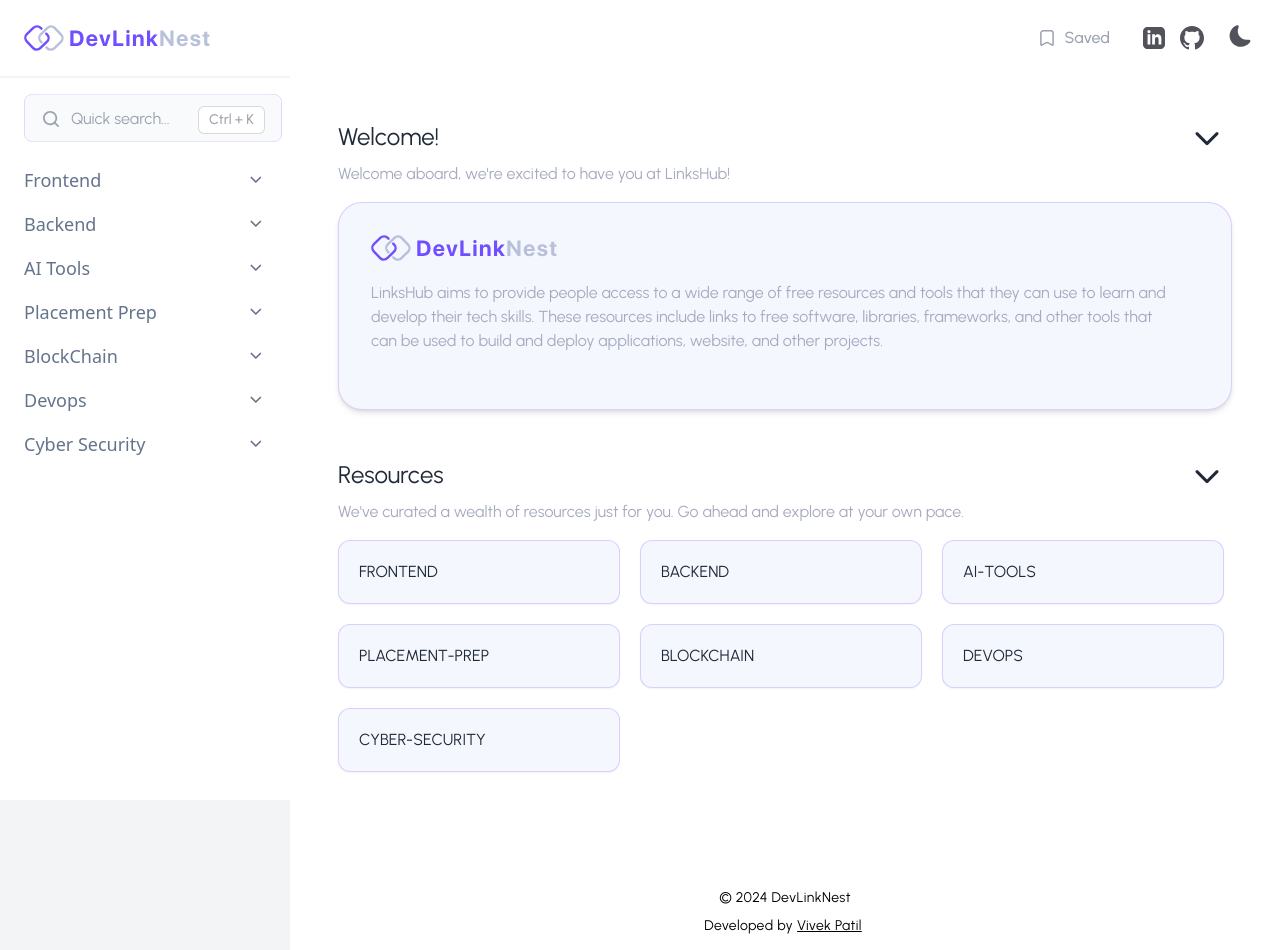
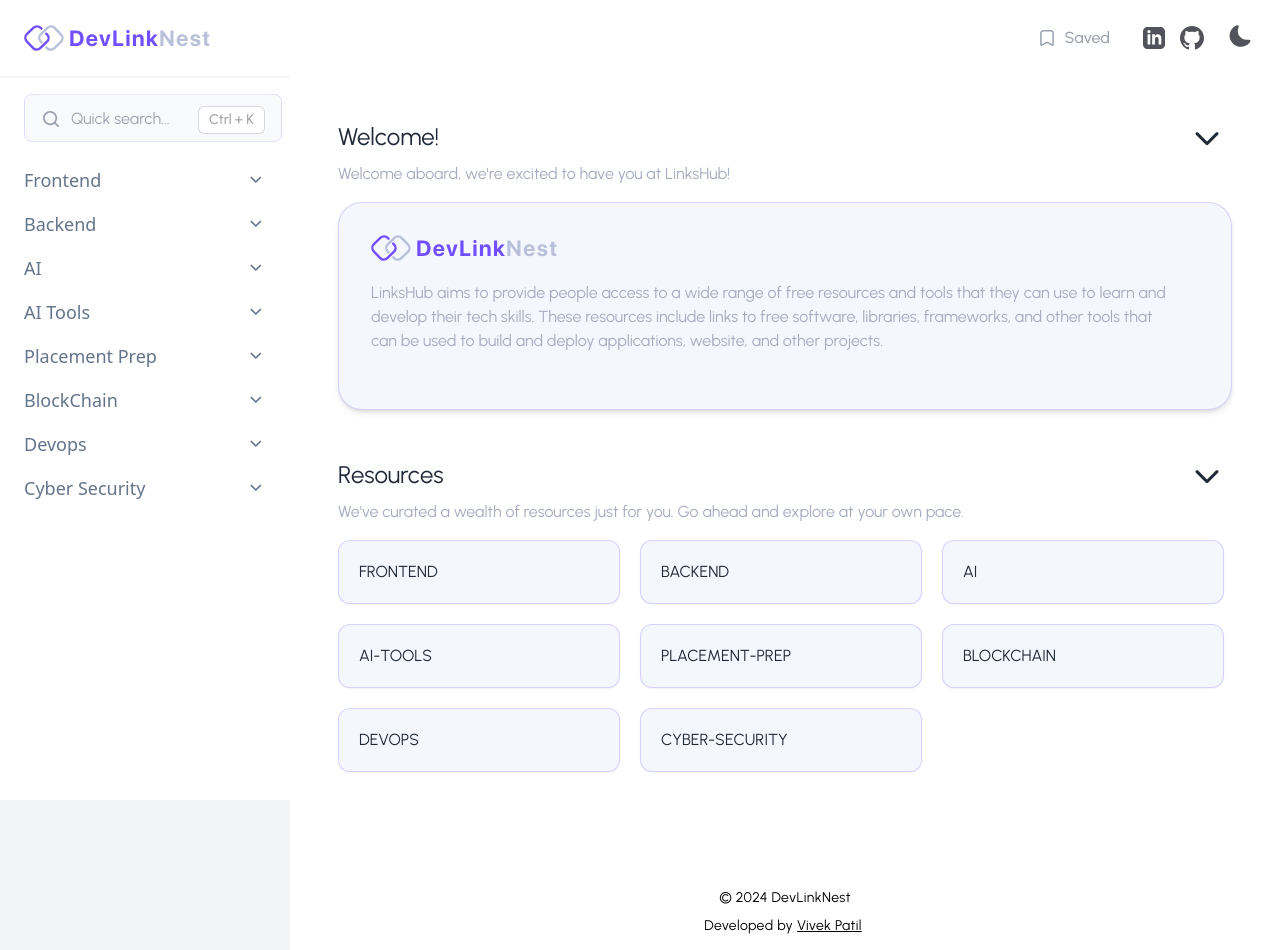
Before and after one commit to vivekPatil45/Dev-link-nest, a React (Vite) app: page / in a window 1280 px wide. Built offline with nearby package versions, Linux system fonts and the light colour scheme.

Commit message:
AI category added

```diff
--- a/src/components/CategoryDescriptions.js
+++ b/src/components/CategoryDescriptions.js
@@ -110,5 +110,16 @@ export const categoryDescriptions ={
     'Hardhat is another popular development framework for Ethereum smart contracts and decentralized applications (DApps). It provides a wide range of features and tools for Ethereum developers, making the development and testing of smart contracts easier and more efficient.',
     ethers:
     '"Ethers" generally refers to both the native cryptocurrency of the Ethereum network and a popular JavaScript library used for interacting with the Ethereum blockchain.',
+    // AI
+    artificial_intelligence:
+    'AI, or Artificial Intelligence, refers to the simulation of human intelligence in machines, enabling them to perform tasks that typically require human intelligence, such as learning, reasoning, problem-solving, and understanding natural language.',
+    data_science:
+    'Data science is an interdisciplinary field that involves the use of statistical, mathematical, and computational methods to extract insights and knowledge from data. Data science is widely used for machine learning, data analysis, and data visualization.',
+    deep_learning:
+    'Deep learning is a subfield of machine learning that involves the use of neural networks to learn from data. Deep learning is widely used for image recognition, natural language processing, and speech recognition. ',
+    machine_learning:
+    'Machine learning is a subfield of artificial intelligence that uses statistical, mathematical, and computational methods to learn from data. Machine learning is widely used for data analysis, data visualization, and predictive modeling.',
+    natural_language_processing:
+    'Natural Language Processing is a branch of artificial intelligence that focuses on the interaction between computers and human language. It involves the development of algorithms and models that enable machines to understand and generate human language, allowing them to perform tasks like language translation an more. ',
 
 }
--- /dev/null
+++ b/src/database/artificial_intelligence/NLP.json
@@ -0,0 +1,37 @@
+[
+    {
+        "name": "Applied Natural Language Processing",
+        "description": "This course teaches  the basics of text processing including basic pre-processing, spelling correction, language modeling, Part-of-Speech tagging, Constituency and Dependency Parsing, Lexical Semantics, distributional Semantics and topic models.",
+        "url": "https://archive.nptel.ac.in/courses/106/106/106106211/",
+        "category": "ai",
+        "subcategory": "natural_language_processing"
+    },
+    {
+        "name": "Datacamp Tutorials",
+        "description": "Provides NLP tutorials for Machine Learning Beginners",
+        "url": "https://www.datacamp.com/blog/what-is-natural-language-processing",
+        "category": "ai",
+        "subcategory": "natural_language_processing"
+      },
+      {
+        "name": "fast.ai NLP course",
+        "description": " Fast.ai's Code-First Introduction to Natural Language Processing for Beginners.",
+        "url": "https://www.fast.ai/posts/2019-07-08-fastai-nlp.html",
+        "category": "ai",
+        "subcategory": "natural_language_processing"
+      },
+      {
+        "name": "freeCodeCamp",
+        "description": "This is Freecodecamp's Natural Language Processing with spaCy & Python for beginners",
+        "url": "https://youtu.be/dIUTsFT2MeQ",
+        "category": "ai",
+        "subcategory": "natural_language_processing"
+      },
+      {
+        "name": "Intellipat",
+        "description": "Top 30 NLP Interview Questions and Answers",
+        "url": "https://youtu.be/C_R9CBda7vY",
+        "category": "ai",
+        "subcategory": "natural_language_processing"
+      }
+]
--- /dev/null
+++ b/src/database/artificial_intelligence/artificial_intelligence.json
@@ -0,0 +1,16 @@
+[
+    {
+        "name": "An Introduction to Artificial Intelligence",
+        "description": "Taught by Prof. Mausam from IIT Delhi, this course offers a self-paced learning experience covering problem modeling, AI models, and algorithms. It prepares students for advanced AI courses with 80+ lectures, video recordings, lecture notes, and practice problems. It's an excellent starting point to explore the basics of AI.",
+        "url": "https://archive.nptel.ac.in/courses/106/102/106102220/",
+        "category": "ai",
+        "subcategory": "artificial_intelligence"
+    },
+    {
+        "name": "Hugging Face",
+        "description": "Hugging Face is a community and data science platform that provides tools to build, train, and deploy machine learning models based on open source code and technologies. It is also a place where a broad community of data scientists, researchers, and ML engineers can come together and share ideas, get support, and contribute to open source projects.",
+        "url": "https://huggingface.co/",
+        "category": "ai",
+        "subcategory": "artificial_intelligence"
+    }
+]
--- /dev/null
+++ b/src/database/artificial_intelligence/data_science.json
@@ -0,0 +1,30 @@
+[
+  {
+    "name": "KDnuggets",
+    "description": "KDnuggets is a popular data science website that provides news, tutorials, and resources.",
+    "url": "https://www.kdnuggets.com/",
+    "category": "ai",
+    "subcategory": "data_science"
+  },
+  {
+    "name": "Datacamp Tutorials",
+    "description": "Provides tutorials for aspirational full stack Data Scientists.",
+    "url": "https://www.datacamp.com/tutorial",
+    "category": "ai",
+    "subcategory": "data_science"
+  },
+  {
+    "name": "Analytics Vidhya",
+    "description": "Analytics Vidhya is a platform for data science enthusiasts, offering tutorials, competitions, and community support.",
+    "url": "https://www.analyticsvidhya.com/",
+    "category": "ai",
+    "subcategory": "data_science"
+  },
+  {
+    "name": "Kaggle",
+    "description": "Kaggle is an online platform that hosts data science competitions. It's also where data scientists and machine learning practitioners worldwide come and network with each other.",
+    "url": "https://www.kaggle.com/",
+    "category": "ai",
+    "subcategory": "data_science"
+  }
+]
--- /dev/null
+++ b/src/database/artificial_intelligence/deep_learning.json
@@ -0,0 +1,9 @@
+[
+  {
+    "name": "Distill",
+    "description": "A platform that focuses on explaining and visualizing complex concepts in deep learning, providing in-depth articles, tutorials, and interactive visualizations to help understand and explore deep learning techniques.",
+    "url": "https://distill.pub/",
+    "category": "ai",
+    "subcategory": "deep_learning"
+  }
+]
--- /dev/null
+++ b/src/database/artificial_intelligence/machine_learning.json
@@ -0,0 +1,23 @@
+[
+  {
+    "name": "CS229: Machine Learning",
+    "description": "Official site of the eponymous Stanford course. Provides a broad introduction to machine learning.",
+    "url": "https://cs229.stanford.edu/",
+    "category": "ai",
+    "subcategory": "machine_learning"
+  },
+  {
+    "name": "Towards Data Science",
+    "description": "Learn all things Data and machine learning. Provides simple explanations for statistical and mathematical parts.",
+    "url": "https://towardsdatascience.com/",
+    "category": "ai",
+    "subcategory": "machine_learning"
+  },
+  {
+    "name": "Machine Learning Mastery",
+    "description": "Machine Learning Mastery provides practical tutorials and resources for mastering machine learning algorithms and techniques.",
+    "url": "https://machinelearningmastery.com/",
+    "category": "ai",
+    "subcategory": "machine_learning"
+  }
+]
--- a/src/database/data.js
+++ b/src/database/data.js
@@ -94,6 +94,32 @@ export const sidebarData = [
                 name: 'APIs',
                 url: '/api',
                 resources: DB.api,
+            },
+        ],
+    },
+    {
+        category: 'ai',
+        subcategory: [
+            {
+                name: 'artificial intelligence',
+                url: '/artificial_intelligence',
+                resources: DB.artificialIntelligence,
+            },
+            {
+                name: 'machine learning',
+                url: '/machine_learning',
+                resources: DB.ml,
+            },
+            { name: 'data science', url: '/data_science', resources: DB.dataScience },
+            {
+                name: 'deep learning',
+                url: '/deep_learning',
+                resources: DB.deepLearning,
+            },
+            {
+                name: 'NLP',
+                url: '/natural_language_processing',
+                resources: DB.nlp,
             },
         ],
     },
```
Also changed, not shown: src/database/index.js (+8 -0 lines). Lines whose indentation alone changed are shown as unchanged.
